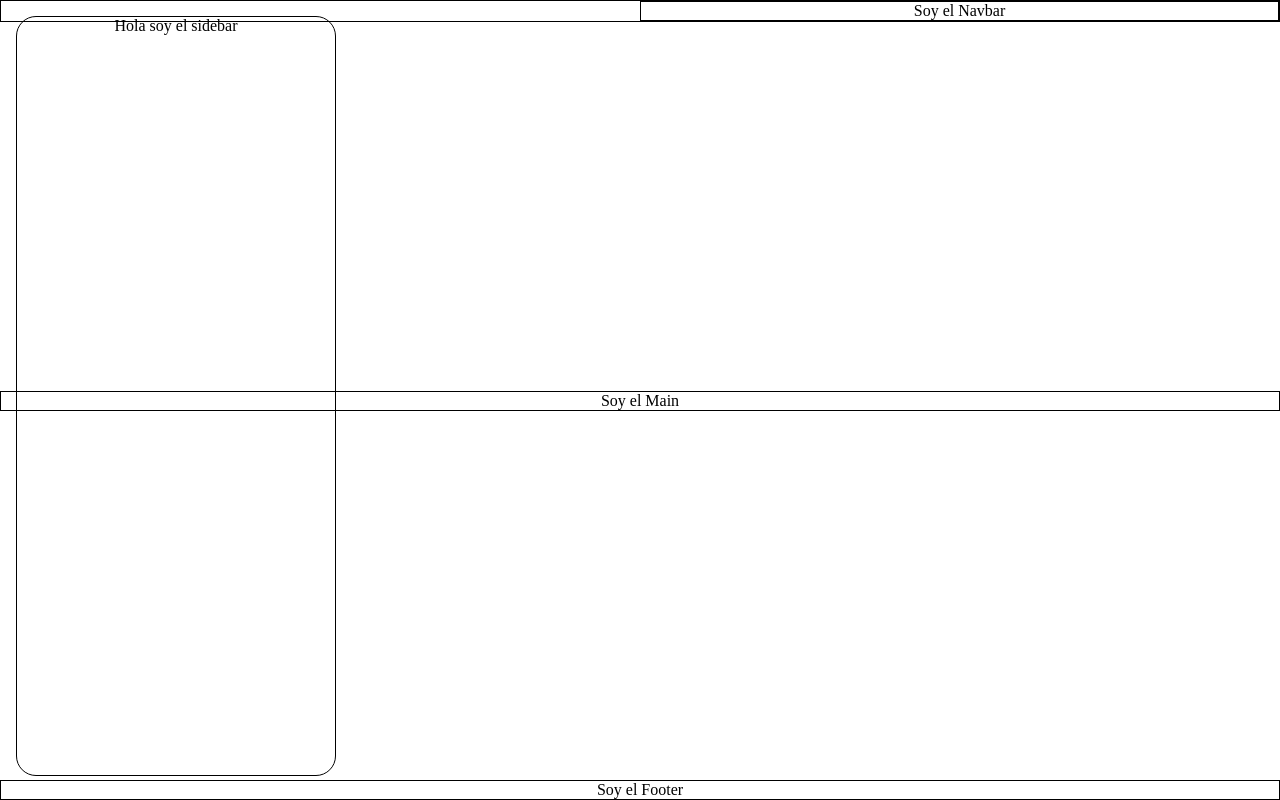
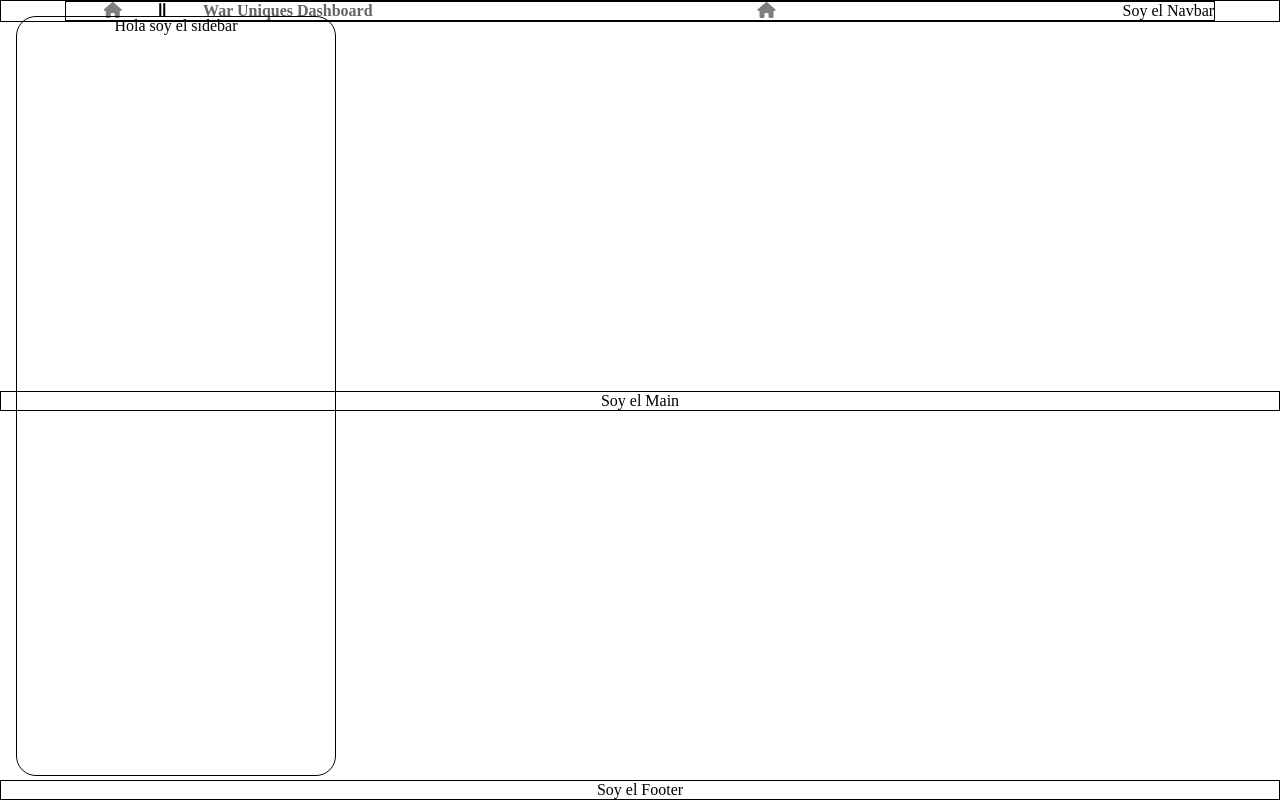
Before and after one commit to diego1005/war_uniques, a React (Create React App) app in the folder dashboard/: page / in a window 1280 px wide. Built offline with nearby package versions, Linux system fonts and the light colour scheme.

Commit message:
working on navbar

```diff
--- a/dashboard/package.json
+++ b/dashboard/package.json
@@ -8,6 +8,7 @@
     "@testing-library/user-event": "^13.5.0",
     "react": "^18.2.0",
     "react-dom": "^18.2.0",
+    "react-router-dom": "^6.4.0",
     "react-scripts": "5.0.1",
     "web-vitals": "^2.1.4"
   },
--- a/dashboard/public/index.html
+++ b/dashboard/public/index.html
@@ -4,6 +4,7 @@
     <meta charset="utf-8" />
     <meta name="viewport" content="width=device-width, initial-scale=1" />
     <title>War Uniques Dashboard</title>
+    <script src="https://kit.fontawesome.com/0f24ba5774.js" crossorigin="anonymous"></script>
   </head>
   <body>
     <div id="root"></div>
--- a/dashboard/src/App.js
+++ b/dashboard/src/App.js
@@ -1,11 +1,16 @@
 import React from "react";
+import { Route, Routes } from "react-router-dom";
 import "./App.css"
-import ContentWraper from "./Components/ContentWraper/ContentWraper";
+import Home from "./Pages/Home/Home";
+import Test from "./Pages/Test/Test";
 
 function App() {
   return (
     <div>
-      <ContentWraper />
+      <Routes>
+        <Route path="/" element={<Home />} />
+        <Route path="/test" exact={true} element={<Test />} />
+      </Routes>
     </div>
   );
 }
--- a/dashboard/src/Components/ContentWraper/ContentWraper.jsx
+++ /dev/null
@@ -1,19 +0,0 @@
-import React from 'react'
-import "./ContentWraper.css"
-import Header from "../Header/Header";
-import Sidebar from "../Sidebar/Sidebar";
-import Main from "../Main/Main";
-import Footer from "../Footer/Footer";
-
-function ContentWraper() {
-    return (
-        <div className='contentWraper'>
-            <Sidebar />
-            <Header />
-            <Main />
-            <Footer />
-        </div>
-    )
-}
-
-export default ContentWraper
--- a/dashboard/src/Components/Header/Header.css
+++ b/dashboard/src/Components/Header/Header.css
@@ -1,6 +1,6 @@
 .header {
     display: flex;
-    justify-content: flex-end;
+    justify-content: center;
     width: 100%;
     border: 1px solid black;
 }
--- a/dashboard/src/Components/Header/Navbar/Navbar.css
+++ b/dashboard/src/Components/Header/Navbar/Navbar.css
@@ -1,5 +1,27 @@
 .navbar {
-    width: 50%;
+    display: flex;
+    justify-content: space-between;
+    width: 90%;
     border: 1px solid black;
     text-align: center;
 }
+
+.nav-logo {
+    width: 5rem;
+}
+
+.nav-left {
+    display: flex;
+    justify-content: space-evenly;
+    width: 30%;
+}
+
+.fa-house {
+    color: black;
+    opacity: 0.5;
+}
+
+.left-title {
+    color: rgb(100,100,100);
+    font-weight: bold;
+}
--- a/dashboard/src/Components/Header/Navbar/Navbar.jsx
+++ b/dashboard/src/Components/Header/Navbar/Navbar.jsx
@@ -1,9 +1,18 @@
 import React from 'react'
 import "./Navbar.css"
+import { Link } from "react-router-dom"
 
 function Navbar() {
   return (
-    <div className='navbar'>Soy el Navbar</div>
+    <div className='navbar'>
+      <div className="nav-left">
+        <Link to="/"><i className="fa-solid fa-house"></i></Link>
+        <i class="fa-solid fa-grip-lines-vertical"></i>
+        <p className='left-title'>War Uniques Dashboard</p>
+      </div>
+        <Link to="/test"><i className="fa-solid fa-house"></i></Link>
+      Soy el Navbar
+    </div>
   )
 }
 
--- a/dashboard/src/Components/ContentWraper/ContentWraper.css
+++ b/dashboard/src/Pages/Home/Home.css
@@ -1,4 +1,4 @@
-.contentWraper {
+.home {
     display: flex;
     flex-direction: column;
     justify-content: space-between;
--- /dev/null
+++ b/dashboard/src/Pages/Home/Home.jsx
@@ -0,0 +1,19 @@
+import React from 'react'
+import "./Home.css"
+import Header from "../../Components/Header/Header";
+import Sidebar from "../../Components/Sidebar/Sidebar";
+import Main from "../../Components/Main/Main";
+import Footer from "../../Components/Footer/Footer";
+
+function Home() {
+    return (
+        <div className='home'>
+            <Sidebar />
+            <Header />
+            <Main />
+            <Footer />
+        </div>
+    )
+}
+
+export default Home
--- /dev/null
+++ b/dashboard/src/Pages/Test/Test.jsx
@@ -0,0 +1,13 @@
+import React from 'react'
+import { Link } from "react-router-dom";
+
+function Test() {
+  return (
+    <div>
+      Soy el Test
+      <Link to="/">Home</Link>
+    </div>
+  )
+}
+
+export default Test
--- a/dashboard/src/index.js
+++ b/dashboard/src/index.js
@@ -1,10 +1,13 @@
 import React from 'react';
 import ReactDOM from 'react-dom/client';
 import App from './App';
+import { BrowserRouter } from "react-router-dom";
 
 const root = ReactDOM.createRoot(document.getElementById('root'));
 root.render(
   <React.StrictMode>
-    <App />
+    <BrowserRouter>
+      <App />
+     </BrowserRouter>
   </React.StrictMode>
 );
```
Also changed, not shown: dashboard/src/Assets/img/waruniques-logo.png (added), 1 other file (tests, documents, lock files or other folders).
